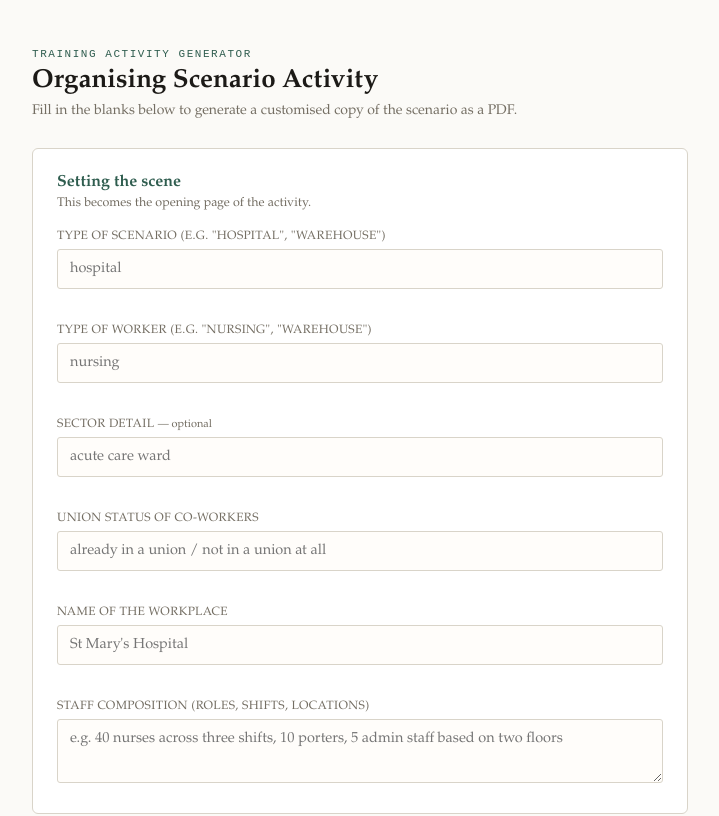
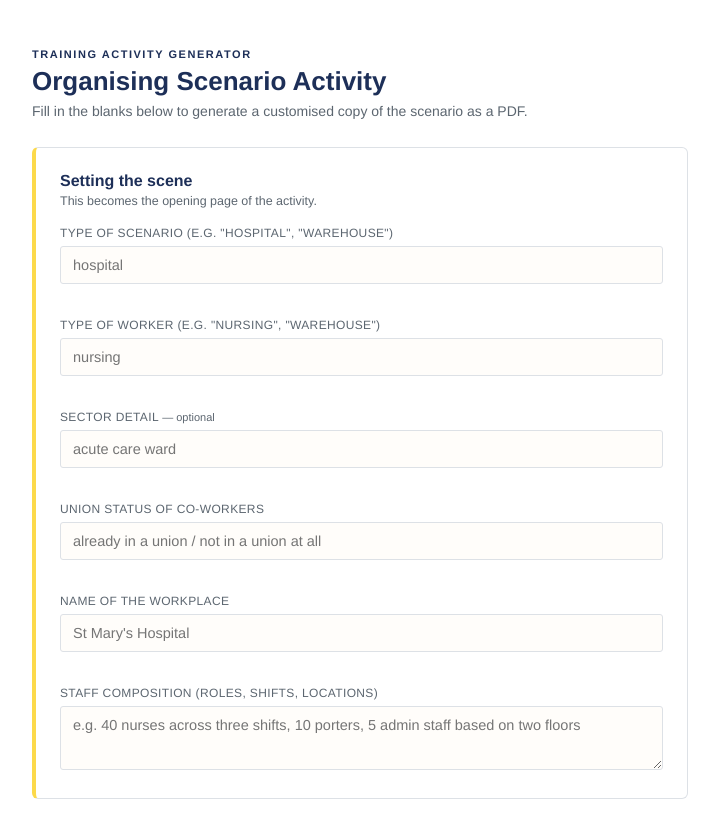
Before and after one commit to JamieWoodcock/organising-scenario-generator, a plain HTML site: page index.html in a window 1280 px wide. Shown: the top 816 px of the page, without its empty margins (280-999 px from the left). Drawn offline with Linux system fonts and the light colour scheme; a script that the page names is missing.

Commit message:
Update index.html

```diff
--- a/index.html
+++ b/index.html
@@ -7,16 +7,18 @@
 <script src="https://cdnjs.cloudflare.com/ajax/libs/pdf.js/3.11.174/pdf.min.js"></script>
 <style>
   :root {
-    --ink: #1c1a17;
-    --paper: #fbfaf7;
-    --line: #d9d4c9;
-    --accent: #2f5d4f;
-    --muted: #746e63;
+    --ink: #1c1c1c;
+    --paper: #ffffff;
+    --line: #dde1e6;
+    --blue: #1d2f58;
+    --yellow: #fcd94a;
+    --accent: var(--blue);
+    --muted: #5c6670;
   }
   * { box-sizing: border-box; }
   body {
     margin: 0;
-    font-family: 'Iowan Old Style', 'Palatino Linotype', Georgia, serif;
+    font-family: 'Helvetica Neue', Helvetica, Arial, sans-serif;
     background: var(--paper);
     color: var(--ink);
   }
@@ -26,17 +28,19 @@
     padding: 48px 32px 80px;
   }
   .eyebrow {
-    font-family: 'Courier New', monospace;
+    font-family: 'Helvetica Neue', Helvetica, Arial, sans-serif;
     font-size: 11px;
+    font-weight: 700;
     letter-spacing: 0.14em;
     text-transform: uppercase;
-    color: var(--accent);
+    color: var(--blue);
     margin-bottom: 6px;
   }
-  h1 { font-size: 26px; margin: 0 0 6px; font-weight: 600; }
+  h1 { font-size: 26px; margin: 0 0 6px; font-weight: 700; color: var(--blue); }
   .sub { color: var(--muted); font-size: 14px; margin-bottom: 8px; }
   .section {
     border: 1px solid var(--line);
+    border-left: 4px solid var(--yellow);
     border-radius: 6px;
     padding: 24px 24px 8px;
     margin-top: 28px;
@@ -45,7 +49,8 @@
   .section h2 {
     font-size: 16px;
     margin: 0 0 4px;
-    color: var(--accent);
+    color: var(--blue);
+    font-weight: 700;
   }
   .section .desc {
     font-size: 12.5px;
@@ -82,15 +87,15 @@
     padding: 15px;
     font-family: inherit;
     font-size: 15px;
-    font-weight: 600;
-    background: var(--accent);
-    color: white;
+    font-weight: 700;
+    background: var(--blue);
+    color: var(--yellow);
     border: none;
     border-radius: 4px;
     cursor: pointer;
   }
-  button:hover { background: #24493d; }
-  button:disabled { background: var(--line); cursor: not-allowed; }
+  button:hover { background: #09305a; }
+  button:disabled { background: var(--line); color: white; cursor: not-allowed; }
   .status { margin-top: 12px; font-size: 13px; color: var(--muted); min-height: 18px; text-align: center; }
 </style>
 </head>
@@ -174,7 +179,7 @@
   <div class="section" style="margin-top:36px;">
     <h2>Live preview</h2>
     <div class="desc">Updates automatically as you fill in the fields above.</div>
-    <div id="previewContainer" style="width:100%; overflow-x:hidden; border:1px solid var(--line); border-radius:4px; background:#e9e6dd; padding:16px; display:flex; flex-direction:column; align-items:center; gap:20px;"></div>
+    <div id="previewContainer" style="width:100%; overflow-x:hidden; border:1px solid var(--line); border-radius:4px; background:#f3f6fa; padding:16px; display:flex; flex-direction:column; align-items:center; gap:20px;"></div>
   </div>
 </div>
 
@@ -211,9 +216,9 @@ class Writer {
   }
   heading(text) {
     this.ensure(24);
-    this.page.drawText(text, { x: this.marginX, y: this.y, size: 15, font: this.fontBold, color: rgb(0.11,0.11,0.09) });
+    this.page.drawText(text, { x: this.marginX, y: this.y, size: 15, font: this.fontBold, color: rgb(0.1137,0.1843,0.3451) });
     this.y -= 8;
-    this.page.drawLine({ start: { x: this.marginX, y: this.y }, end: { x: this.w - this.marginX, y: this.y }, thickness: 1, color: rgb(0.18,0.36,0.31) });
+    this.page.drawLine({ start: { x: this.marginX, y: this.y }, end: { x: this.w - this.marginX, y: this.y }, thickness: 2.5, color: rgb(0.9882,0.8510,0.2902) });
     this.y -= 22;
   }
   wrapLines(text, size, maxWidth) {
@@ -283,7 +288,8 @@ async function buildPdfBytes(f) {
     const w = new Writer(pdfDoc, font, fontBold);
 
     // Title page
-    w.page.drawText(`Organising Scenario Activity: ${f.scenario}`, { x: w.marginX, y: 600, size: 22, font: fontBold, color: rgb(0.11,0.11,0.09) });
+    w.page.drawText(`Organising Scenario Activity: ${f.scenario}`, { x: w.marginX, y: 600, size: 22, font: fontBold, color: rgb(0.1137,0.1843,0.3451) });
+    w.page.drawLine({ start: { x: w.marginX, y: 585 }, end: { x: w.marginX + 140, y: 585 }, thickness: 3, color: rgb(0.9882,0.8510,0.2902) });
     w.y = 500;
 
     // Setup section
```
